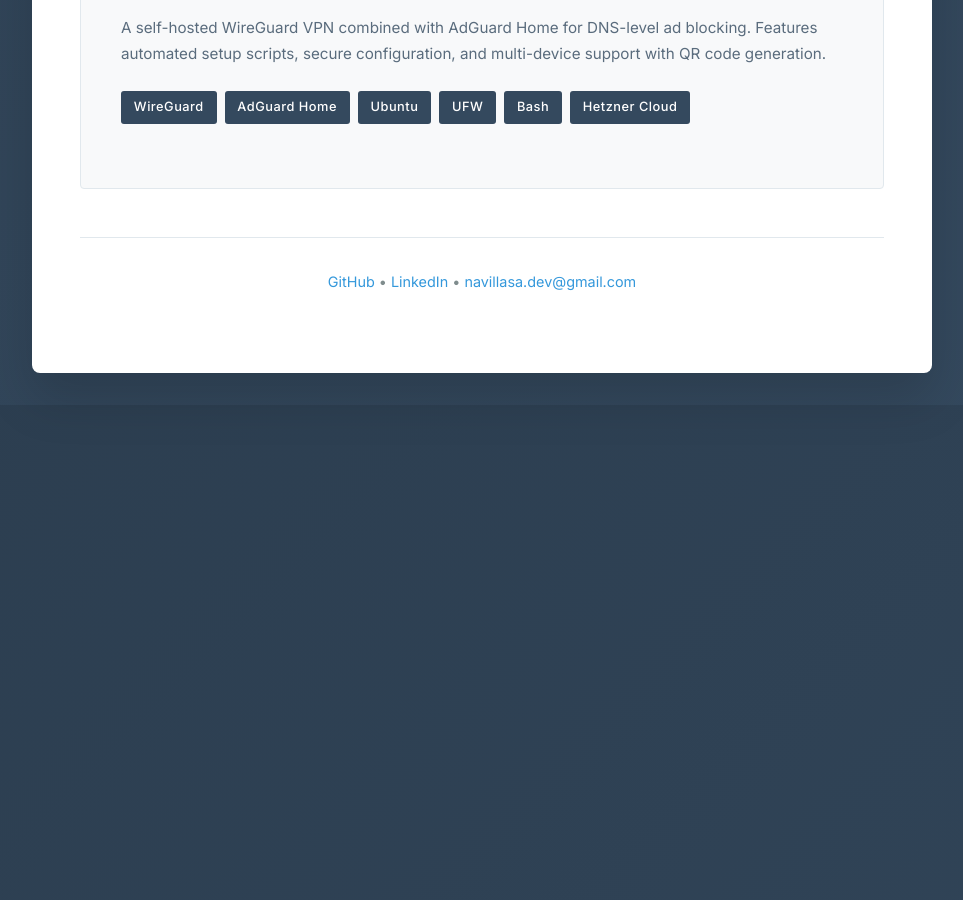
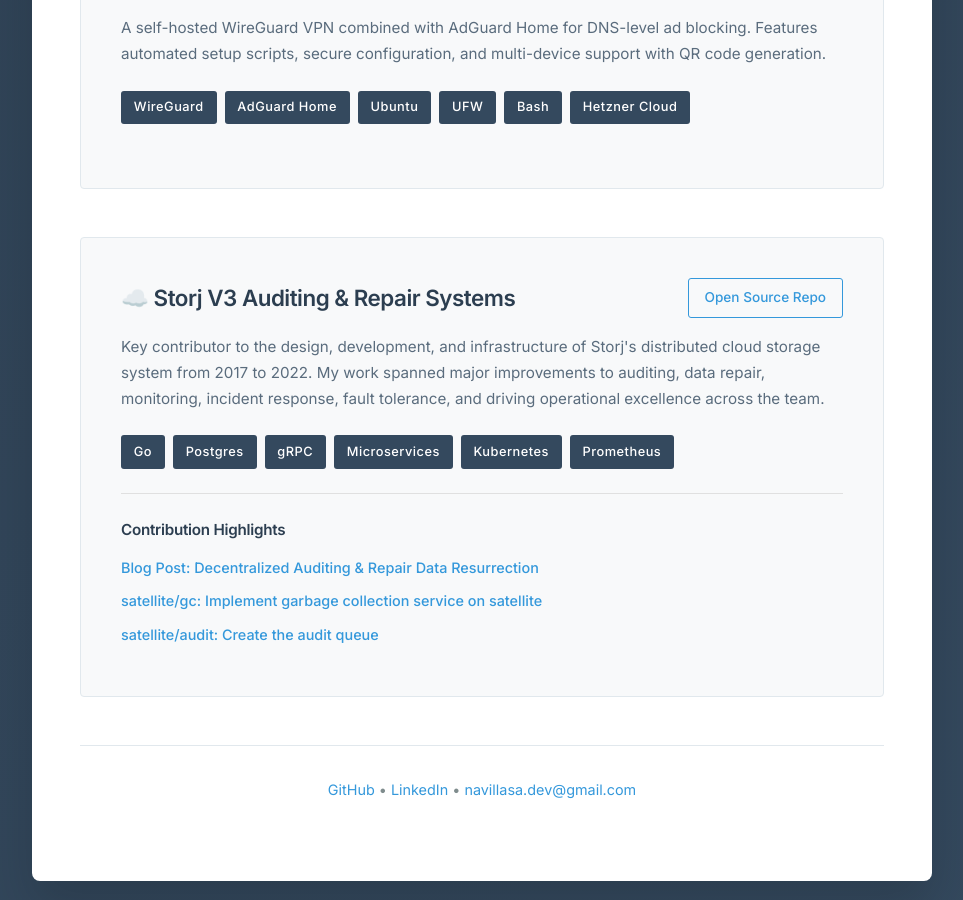
Before and after one commit to navillasa/navillasa.github.io, a Jekyll site: the page built from index.md, in a window 1280 px wide and 900 px high, scrolled down 1992 px. Shown: the whole window, without its empty margins (158-1121 px from the left). Built offline with Jekyll 4.4.1, drawn with Linux system fonts in a browser that asks for light colours; before the commit the page ends 2397 px from its top, so only the background shows below that; some of the changed text lies outside the part shown.

Commit message:
docs: add storj info

```diff
--- a/index.md
+++ b/index.md
@@ -66,9 +66,9 @@ title: "DevOps Engineer"
             <div class="live-dashboard">
                 <h4 class="blog-section-title">🚀 Live Dashboard:</h4>
                 <ul class="blog-list">
-                    <li><a href="https://monitoring.navillasa.dev/d/e0c978bd-6077-403e-ab3b-ba03f4b34962/tv-hub-business-intelligence-dashboard" target="_blank" class="project-link dashboard-link">Business Intelligence Dashboard</a></li>
+                    <li><a href="https://monitoring.navillasa.dev/d/e633cf5f-2c8b-483b-90a1-aaa85bddd4d9/tv-hub-business-intelligence-dashboard?orgId=1&refresh=15s" target="_blank" class="project-link dashboard-link">Business Intelligence Dashboard</a></li>
                 </ul>
-                <p class="dashboard-note">Interactive monitoring with streaming analytics (demo/password)</p>
+                <p class="dashboard-note">Interactive monitoring with streaming analytics</p>
             </div>
             <div class="blog-posts">
                 <h4 class="blog-section-title">Related Blog Posts:</h4>
@@ -128,6 +128,35 @@ title: "DevOps Engineer"
         </div>
     </section>
 
+        <!-- Storj Auditing & Repair Project -->
+        <div class="project-card">
+            <div class="project-header">
+                <h3 class="project-title">☁️  Storj V3 Auditing & Repair Systems</h3>
+                <div class="project-links">
+                    <a href="https://github.com/storj/storj" target="_blank" class="project-link">Open Source Repo</a>
+                </div>
+            </div>
+            <p class="project-description">
+              Key contributor to the design, development, and infrastructure of Storj's distributed cloud storage system from 2017 to 2022. My work spanned major improvements to auditing, data repair, monitoring, incident response, fault tolerance, and driving operational excellence across the team.
+            </p>
+            <div class="tech-stack">
+                <span class="tech-tag">Go</span>
+                <span class="tech-tag">Postgres</span>
+                <span class="tech-tag">gRPC</span>
+                <span class="tech-tag">Microservices</span>
+                <span class="tech-tag">Kubernetes</span>
+                <span class="tech-tag">Prometheus</span>
+            </div>
+            <div class="blog-posts">
+                <h4 class="blog-section-title">Contribution Highlights</h4>
+                <ul class="blog-list">
+                    <li><a href="https://www.storj.io/blog/decentralized-auditing-and-repair-the-low-key-life-of-data-resurrection" class="blog-link">Blog Post: Decentralized Auditing & Repair Data Resurrection</a></li>
+                    <li><a href="https://github.com/storj/storj/pull/2577" class="blog-link">satellite/gc: Implement garbage collection service on satellite</a></li>
+                    <li><a href="https://github.com/storj/storj/pull/2888" class="blog-link">satellite/audit: Create the audit queue</a></li>
+                </ul>
+            </div>
+        </div>
+
     <!-- Footer -->
     <footer class="footer">
         <div class="footer-links">
```
Also changed, not shown: 3 other files.
